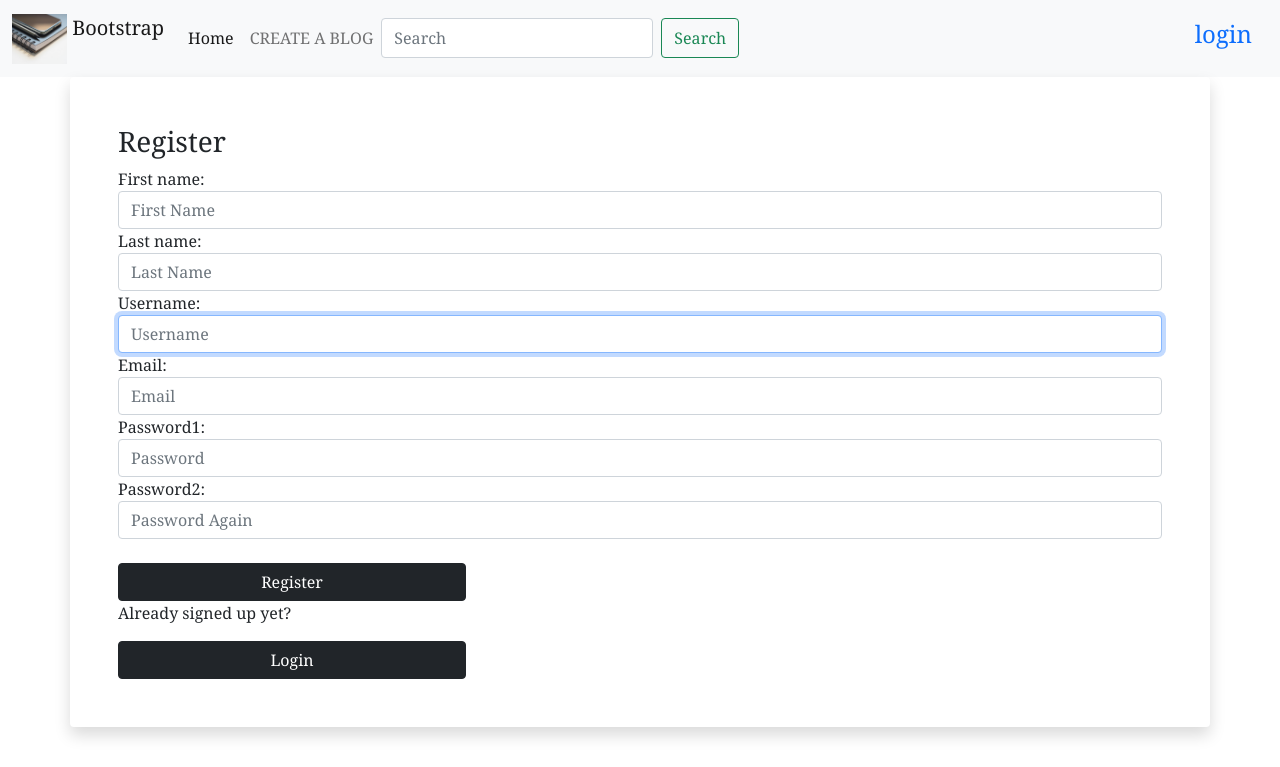
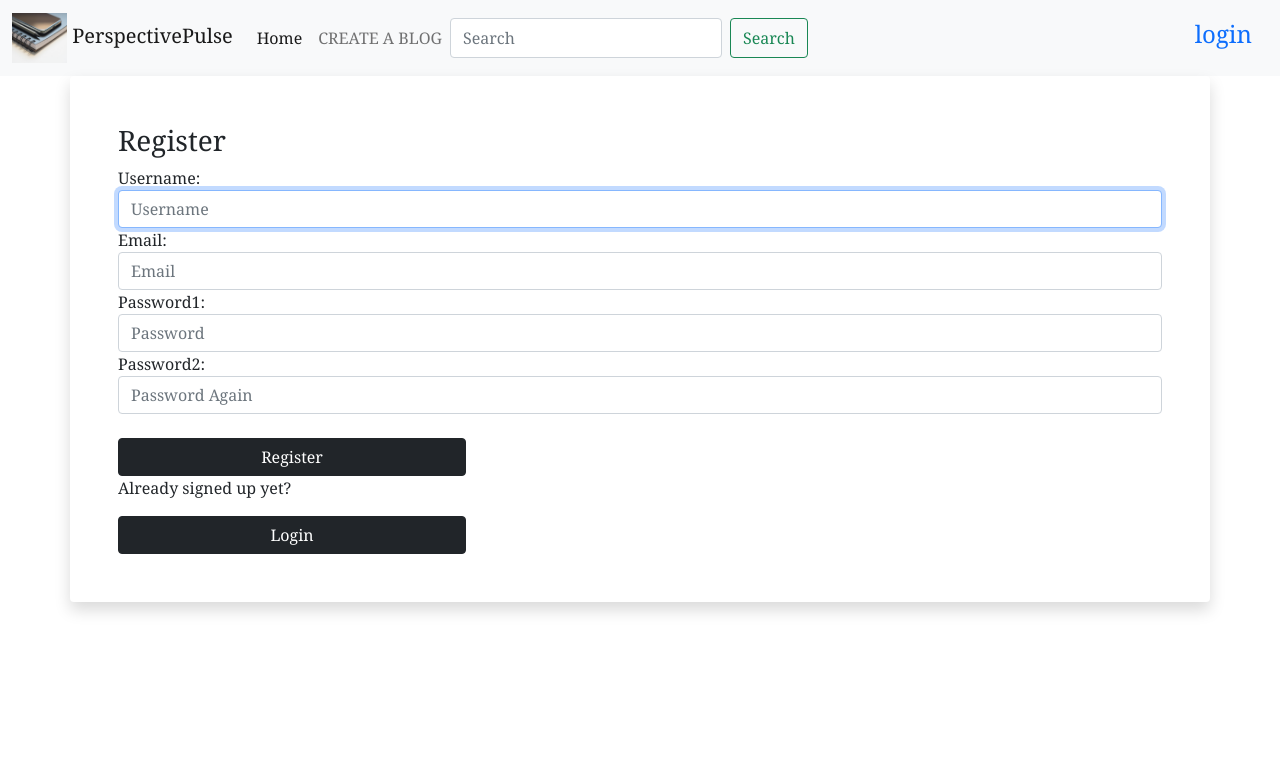
Before and after one commit to saaid323/PerspectivePeak, a Django app: page /register in a window 1280 px wide. Shown: the top 767 px of the page. Run offline with Django 5.2, Linux system fonts and the light colour scheme; some libraries are stand-ins or nearby versions.

```diff
--- a/blog/base/forms.py
+++ b/blog/base/forms.py
@@ -23,26 +23,22 @@ class BlogForm(forms.ModelForm):
 
 class UserForm(UserCreationForm):
     username = forms.CharField(widget=forms.TextInput(attrs={'class': 'form-control', 'placeholder': 'Username'}))
-    first_name = forms.CharField(widget=forms.TextInput(attrs={'class': 'form-control', 'placeholder': 'First Name'}), max_length=32)
-    last_name = forms.CharField(widget=forms.TextInput(attrs={'class': 'form-control', 'placeholder': 'Last Name'}), max_length=32)
     email = forms.EmailField(widget=forms.EmailInput(attrs={'class': 'form-control', 'placeholder': 'Email'}), max_length=64)
     password1 = forms.CharField(widget=forms.PasswordInput(attrs={'class': 'form-control', 'placeholder': 'Password'}))
     password2 = forms.CharField(widget=forms.PasswordInput(attrs={'class': 'form-control', 'form-label': 'confirm Password', 'placeholder': 'Password Again'}))
 
     class Meta:
         model = User
-        fields = ['first_name', 'last_name', 'username', 'email']
+        fields = ['username', 'email']
 
 
 class UpdateUserForm(forms.ModelForm):
     username = forms.CharField(widget=forms.TextInput(attrs={'class': 'form-control'}))
-    first_name = forms.CharField(widget=forms.TextInput(attrs={'class': 'form-control', 'placeholder': 'First Name'}), max_length=32)
-    last_name = forms.CharField(widget=forms.TextInput(attrs={'class': 'form-control', 'placeholder': 'Last Name'}), max_length=32)
     email = forms.EmailField(widget=forms.TextInput(attrs={'class': 'form-control'}))
 
     class Meta:
         model = User
-        fields = ['username', 'first_name', 'last_name', 'email']
+        fields = ['username', 'email']
 
 
 class UpdateProfileForm(forms.ModelForm):
--- a/blog/base/templates/home.html
+++ b/blog/base/templates/home.html
@@ -10,8 +10,9 @@
                 </div>
                 <div>
 
+                {% if blog.header_image %}
                 <p><img src="{{ blog.header_image.url  }}" alt="" style="width: 50%; margin-left: 90px;"></p>
-
+                {% endif %}
                 </div>
             </div>
             </a>
--- a/blog/base/views.py
+++ b/blog/base/views.py
@@ -124,7 +124,7 @@ def register(request):
         form = UserForm(request.POST)
         if form.is_valid():
             user = form.save(commit=False)
-            user.first_name = user.email.lower()
+            user.username = user.username.lower()
             user.save()
             login(request, user)
             return redirect('home')
--- a/blog/templates/navbar.html
+++ b/blog/templates/navbar.html
@@ -2,8 +2,8 @@
 <nav class="navbar navbar-expand-lg navbar-light bg-light">
     <div class="container-fluid">
       <a class="navbar-brand" href="#">
-        <img src="{% static 'images/logo.jpg' %}" alt="" width="55" height="50" class="d-inline-block align-text-top">
-        Bootstrap
+        <img src="{% static 'images/logo.jpg' %}" alt="" width="55" height="50" class="">
+        PerspectivePulse
       </a>
       <button class="navbar-toggler" type="button" data-bs-toggle="collapse" data-bs-target="#navbarSupportedContent" aria-controls="navbarSupportedContent" aria-expanded="false" aria-label="Toggle navigation">
         <span class="navbar-toggler-icon"></span>
```
Also changed, not shown: blog/base/templates/blog.html (+8 -1 lines), blog/db.sqlite3, blog/media/images/header/Screenshot_100.png (deleted), blog/media/images/header/Screenshot_100_Fop0KVS.png (deleted), blog/media/images/header/Screenshot_101.png (deleted), blog/media/images/header/Screenshot_97_7pbJoiW.png (deleted), blog/media/images/header/Screenshot_97_7pbJoiW_ZYqhZIc.png (deleted), blog/media/images/header/amani-nation-LTh5pGyvKAM-unsplash.jpg (added), blog/media/images/header/amani-nation-LTh5pGyvKAM-unsplash_Jzbmdbt.jpg (added), blog/media/images/users/Screenshot_101.png (deleted), 6 other files.
